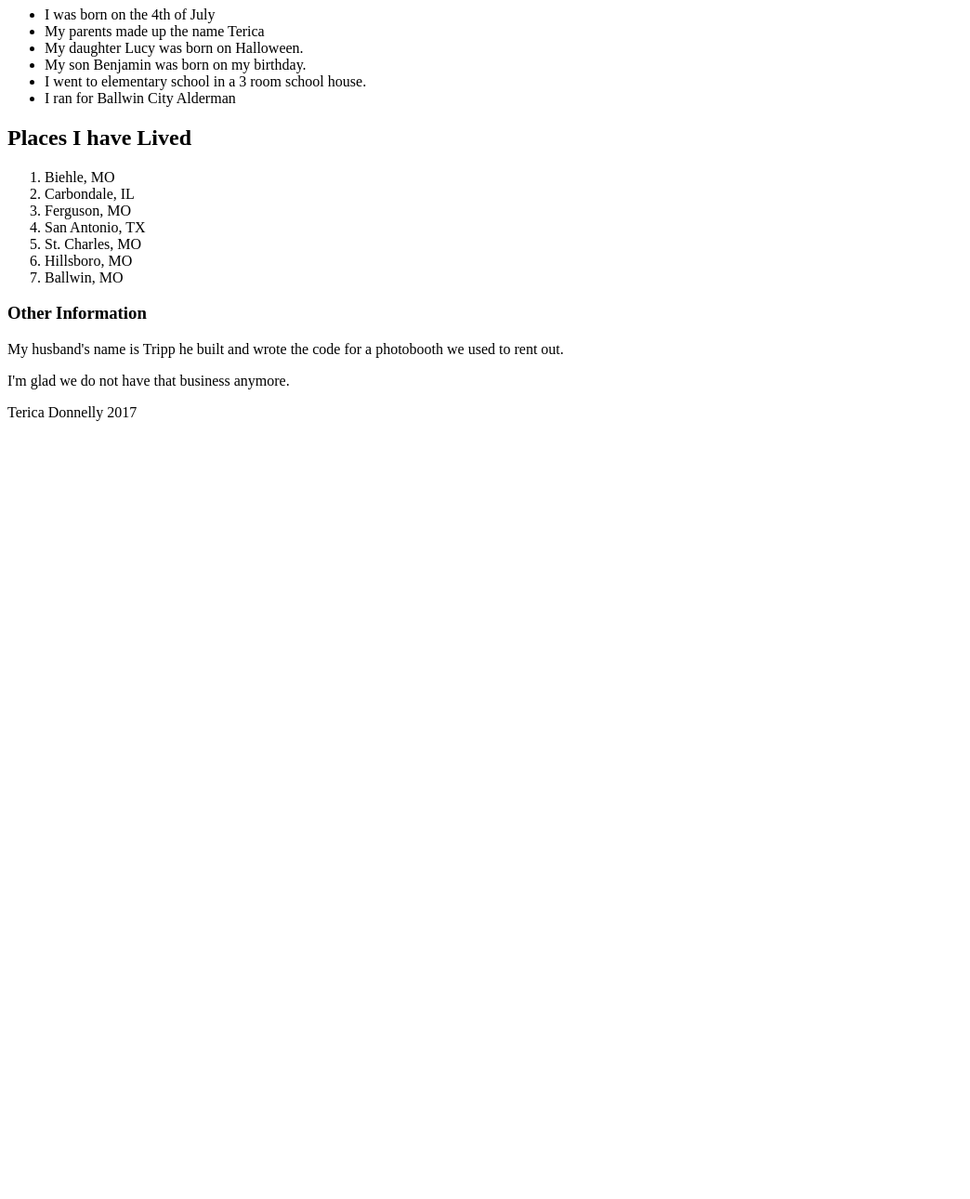
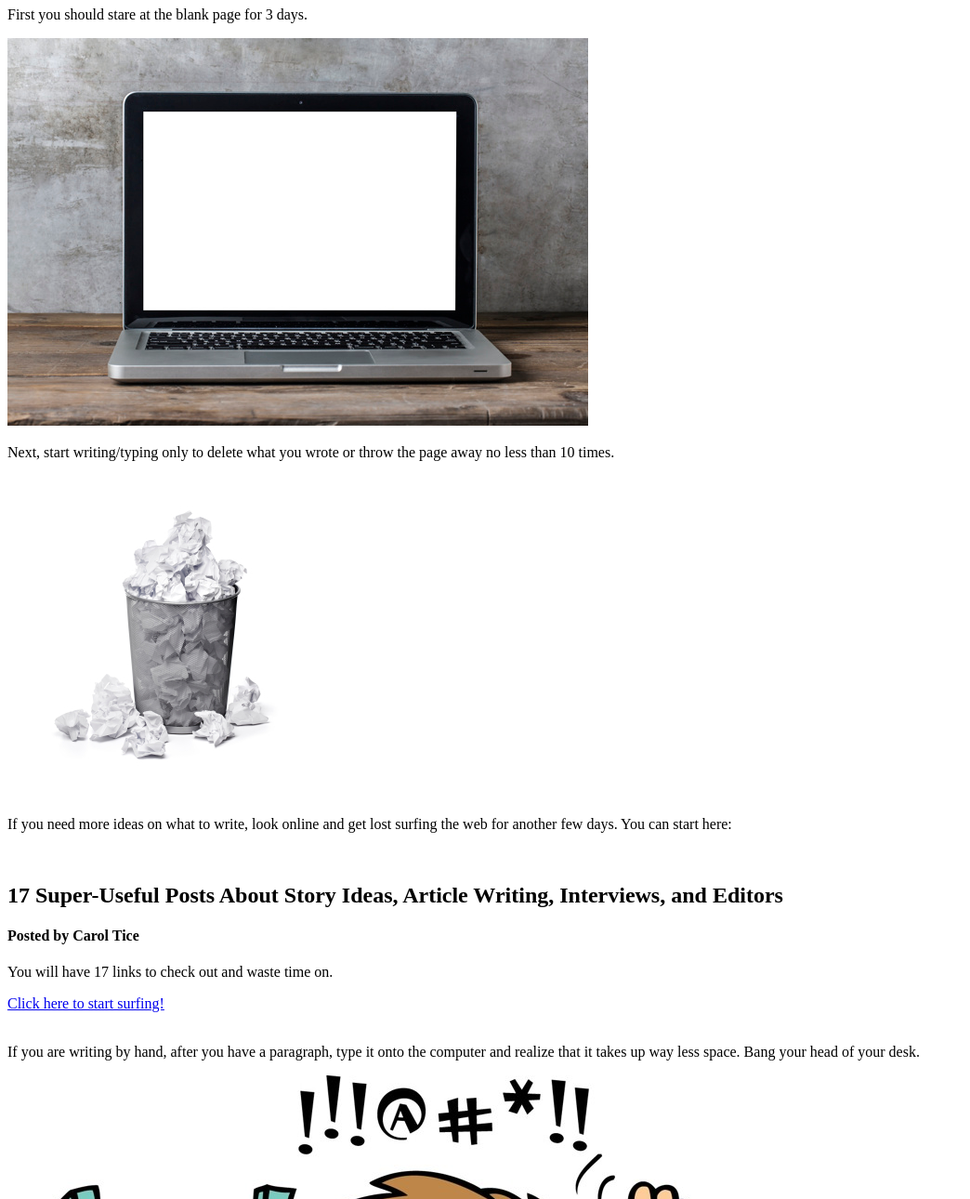
Before and after one commit to tericad/html-me-something, a plain HTML site: page index.html in a window 1280 px wide. Shown: the part 73-1363 px from the top of the page at 93% size, without its empty margins (0-1044 px from the left). Before the commit the page ends 800 px from the top, so only its background shows below. Drawn offline with Linux system fonts and the light colour scheme.

Commit message:
finished html section of homework

```diff
--- a/index.html
+++ b/index.html
@@ -1,36 +1,44 @@
 <!DOCTYPE html>
 <html>
 	<head>
-        <title>Terica Donnelly</title>
+        <title>Writing ideas</title>
 
 	</head>
 	<body>
 	<main>
-	    <h1>Interesting Things About Me</h1>
-	    <ul>
-	       <li>I was born on the 4th of July</li>
-	       <li>My parents made up the name Terica</li>
-	       <li>My daughter Lucy was born on Halloween.</li>
-	       <li>My son Benjamin was born on my birthday.</li>
-	       <li>I went to elementary school in a 3 room school house.</li>
-	       <li>I ran for Ballwin City Alderman</li>
-	    </ul>
-	    <h2>Places I have Lived</h2>
-	    <ol>
-	       <li>Biehle, MO</li>
-	       <li>Carbondale, IL</li>
-	       <li>Ferguson, MO</li>
-	       <li>San Antonio, TX</li>
-	       <li>St. Charles, MO</li>
-	       <li>Hillsboro, MO</li>
-	       <li>Ballwin, MO</li>
-	    </ol>
-	    <h3>Other Information</h3>
-	    <p>My husband's name is Tripp he built and wrote the code for a photobooth we used to rent out.</p>
-            <p>I'm glad we do not have that business anymore.</p>
+	    <h1>What to do when you don't know what to write:</h1>
+	      <p>First you should stare at the blank page for 3 days.</p>
+	      <img src="images/laptop-with-blank-screen_1205-112.jpg"/>
+
+	      <p>Next, start writing/typing only to delete what you wrote or throw the page away no less than 10 times.</p>
+	      <img src= "images/Overflowing-Trash-Can.jpg"/>
+
+	      <p>If you need more ideas on what to write, look online and get lost surfing the web for another few days. You can start here:</p>
+	      <br/>
+	     <article>
+                <header>
+		   <h2>17 Super-Useful Posts About Story Ideas, Article Writing, Interviews, and Editors</h2>
+		   <h4>Posted by Carol Tice</h4>
+		</header>
+		<p>You will have 17 links to check out and waste time on.</p>
+		<a href = "http://www.makealivingwriting.com/17-useful-posts-story-ideas-article-writing-interviews-editors/">Click here to start surfing!</a>
+	     </article>
+             <br/>
+	     <p>If you are writing by hand, after you have a paragraph, type it onto the computer and realize that it takes up way less space. Bang your head of your desk.</p>
+	     <img src= "images/child-head-on-desk-frustrated-e7b22cjpg-394702.jpg"/>
+
+	     <p>Adjust the margins. Change the margin to 2", then realize the instructor will notice. Go back and change it to 1.1" because every little bit helps.</p>
+	     <img src= "images/Margins1.png"/>
+
+	     <p>Make sure you are using 5 or 6 spaces for indents, 2 spaces after sentences, and double return between paragraphs and at the end of the page if possible. This will strecth your writing to fill up more pages.</p>
+
+	     <p>The last step is changing the font. The font can add an extra page or more depending on the length of your paper. Play around with different fonts to get the length you need without looking too obvious.</p>
+	     <img src= "images/common_fonts.jpg"/>
+
+
 	</main>
 
 	</body>
-	<footer>Terica Donnelly 2017</footer>
+	<footer>&copy 2017 Terica Donnelly</footer>
 
 </html>
```
Also changed, not shown: images/Margins1.png (added), images/Overflowing-Trash-Can.jpg (added), images/child-head-on-desk-frustrated-e7b22cjpg-394702.jpg (added), images/common_fonts.jpg (added), images/laptop-with-blank-screen_1205-112.jpg (added).
